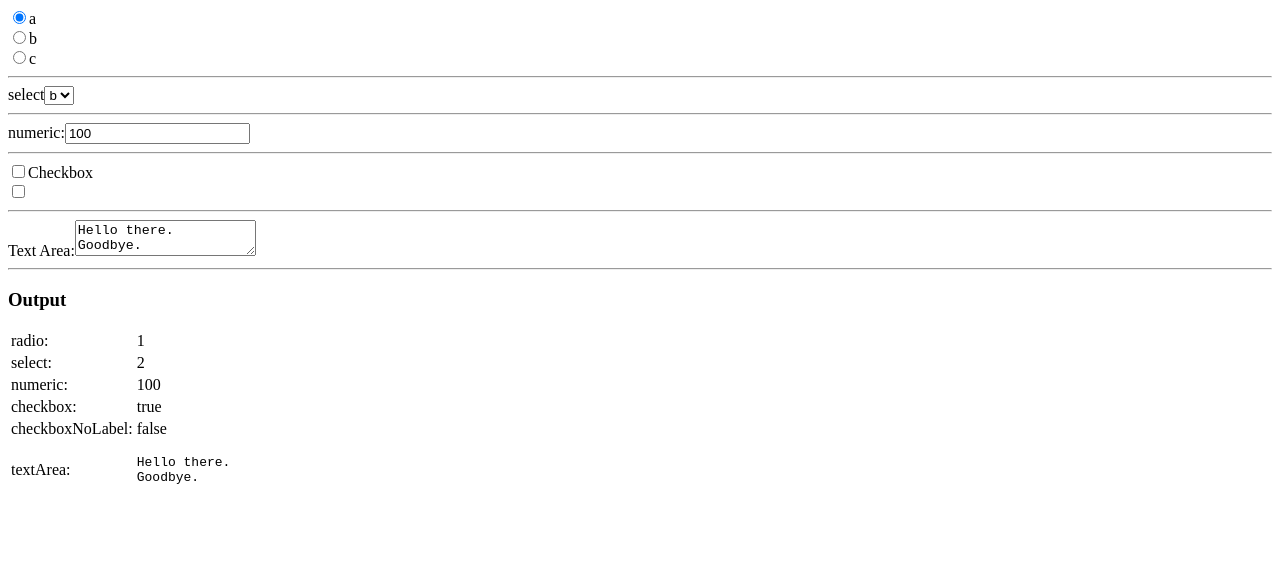
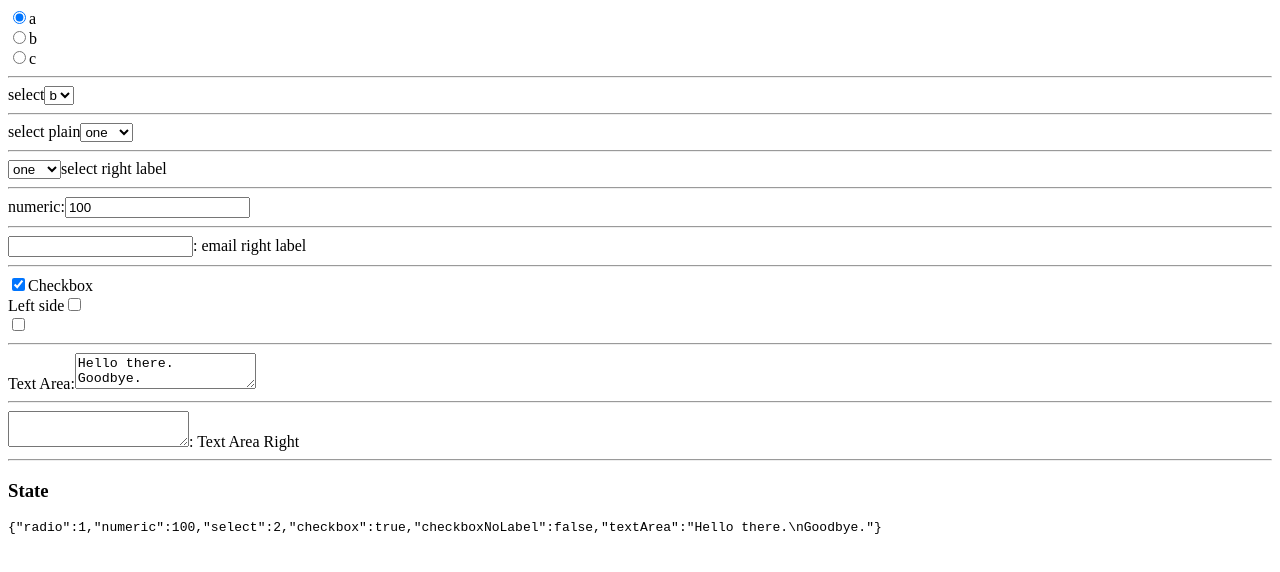
Before and after one commit to Martlark/BootstrapInput, a React app: page / in a window 1280 px wide. Shown: the top 572 px of the page. Built offline with nearby package versions, Linux system fonts and the light colour scheme; the HTML template or start-up script is replaced by a standard one.

Commit message:
1.1.7 release

```diff
--- a/package.json
+++ b/package.json
@@ -1,6 +1,6 @@
 {
   "name": "bootstrap-input-react",
-  "version": "1.1.5",
+  "version": "1.1.7",
   "description": "Bootstrap inputs for react that manage themselves",
   "main": "dist/index.js",
   "repository": {
--- a/src/example.jsx
+++ b/src/example.jsx
@@ -1,5 +1,6 @@
 import React, {Component} from 'react'
 import ReactDOM from 'react-dom'
+// import BootstrapInput from "./../dist/index.js";
 import BootstrapInput from "./index.jsx";
 
 class Content extends Component {
@@ -23,44 +24,27 @@ class Content extends Component {
                 <BootstrapInput parent={this} name="select" type="select" label="select"
                                 options={[{label: 'a', value: 1}, {label: 'b', value: 2}, {label: 'c', value: 3}]}/>
                 <hr/>
+                <BootstrapInput parent={this} name="selectPlain" type="select" label="select plain"
+                                options={['one','two','three']}/>
+                <hr/>
+                <BootstrapInput parent={this} name="selectRight" type="select" label="select right label" labelPos={"right"}
+                                options={['one','two','three']}/>
+                <hr/>
                 <BootstrapInput parent={this} name="numeric" type="number" label="numeric:" min="1"/>
                 <hr/>
+                <BootstrapInput parent={this} name="email" type="email" label=": email right label" labelPos={"right"}/>
+                <hr/>
                 <BootstrapInput parent={this} name="checkbox" type="checkbox" label="Checkbox"/>
+                <BootstrapInput parent={this} name="checkboxLeft" type="checkbox" label="Left side" labelPos={"left"}/>
                 <BootstrapInput parent={this} name="checkboxNoLabel" type="checkbox"/>
                 <hr/>
                 <BootstrapInput parent={this} name="textArea" type="textarea" label="Text Area:"/>
                 <hr/>
-                <h3>Output</h3>
-                <table>
-                    <tbody>
-                        <tr>
-                            <td>radio:</td>
-                            <td>{this.state.radio}</td>
-                        </tr>
-                        <tr>
-                            <td>select:</td>
-                            <td>{this.state.select}</td>
-                        </tr>
-                        <tr>
-                            <td>numeric:</td>
-                            <td>{this.state.numeric}</td>
-                        </tr>
-                        <tr>
-                            <td>checkbox:</td>
-                            <td>{this.state.checkbox ? 'true' : 'false'}</td>
-                        </tr>
-                        <tr>
-                            <td>checkboxNoLabel:</td>
-                            <td>{this.state.checkboxNoLabel ? 'true' : 'false'}</td>
-                        </tr>
-                        <tr>
-                            <td>textArea:</td>
-                            <td>
-                                <pre>{this.state.textArea}</pre>
-                            </td>
-                        </tr>
-                    </tbody>
-                </table>
+                <BootstrapInput parent={this} name="textAreaRight" type="textarea" label=": Text Area Right" labelPos={"right"}/>
+                <hr/>
+                <h3>State</h3>
+                <pre>{JSON.stringify(this.state)}
+                </pre>
             </div>
         )
     }
--- a/src/index.jsx
+++ b/src/index.jsx
@@ -20,6 +20,7 @@ export default class BootstrapInput extends Component {
         inputClassName: PropTypes.string,
         inlineClassName: PropTypes.string,
         labelClassName: PropTypes.string,
+        labelPos: PropTypes.string,
     };
 
     static defaultProps = {
@@ -53,6 +54,13 @@ export default class BootstrapInput extends Component {
 
     renderWithLabel(inputControl) {
         if (this.props.label) {
+            if (this.props.labelPos === "right") {
+                return <div className={this.props.inlineClassName}>
+                    <label
+                        className={this.props.labelClassName}
+                        htmlFor={this.state.id}>{inputControl}{this.props.label}</label>
+                </div>;
+            }
             return <div className={this.props.inlineClassName}>
                 <label
                     className={this.props.labelClassName}
@@ -68,39 +76,73 @@ export default class BootstrapInput extends Component {
 
         switch (type) {
             case 'textarea':
-                return this.renderWithLabel(<textarea className={"form-control"} value={state[name]}
+                return this.renderWithLabel(<textarea className={"form-control"} value={state[name]} id={this.state.id}
                                                       onChange={evt => this.onChange(evt)} {...this.inputProps} />);
             case 'checkbox':
-                return (<div className={"form-check"}>
-                    <label className="form-check-label">
-                        <input className="form-check-input" type={type} value={state[name]}
-                               onChange={evt => this.onChange(evt)} {...this.inputProps} />{this.props.label}
-                    </label>
-                </div>);
+                return this.renderCheckbox(type, state, name);
             case 'radio':
-                return options.map(option =>
-                    <div className={"form-check"} key={option.label || option}>
-                        <label className={this.props.labelClassName}>
-                            <input className={"form-check-input"} name={name} type={type} value={option.value || option}
-                                   checked={option.value == this.state.value}
-                                   onChange={evt => this.onChange(evt)} {...this.inputProps} />{option.label || option}
-                        </label>
-                    </div>
-                );
+                return this.renderRadio(options, name, type);
             case 'select':
-                return <div className={"form-group"}>
-                    <label className={this.props.labelClassName} htmlFor={this.state.id}>{label}</label>
-                    <select name={name} value={state[name]} className={"form-control"}
-                            onChange={evt => this.onChange(evt)} {...this.inputProps}>
-                        {options.map(option => <option key={option.label || option}
-                                                       value={option.value || option}>{option.label || option}</option>)}
-                    </select>
-                </div>;
+                return this.renderSelect(label, name, state, options);
             default:
                 return this.renderWithLabel(<input className={this.props.inputClassName} type={type} value={state[name]}
-                                                   checked={state[name]}
+                                                   checked={state[name]} id={this.state.id}
                                                    onChange={evt => this.onChange(evt)} {...this.inputProps} />)
         }
     }
 
+    renderSelect(label, name, state, options) {
+        let leftLabel = <label className={this.props.labelClassName} htmlFor={this.state.id}>{label}</label>;
+        let rightLabel = "";
+        if (this.props.labelPos === "right") {
+            rightLabel = leftLabel;
+            leftLabel = "";
+        }
+        return <div className={"form-group"}>
+            {leftLabel}
+            <select name={name} value={state[name]} className={"form-control"} id={this.state.id}
+                    onChange={evt => this.onChange(evt)} {...this.inputProps}>
+                {options.map(option => <option key={option.label || option}
+                                               value={option.value || option}>{option.label || option}</option>)}
+            </select>
+            {rightLabel}
+        </div>;
+    }
+
+    renderCheckbox(type, state, name) {
+        let rightLabel = this.props.label;
+        let leftLabel = "";
+        if (this.props.labelPos === "left") {
+            leftLabel = rightLabel;
+            rightLabel = "";
+        }
+        return (<div className={"form-check"}>
+            <label className="form-check-label">
+                {leftLabel}<input className="form-check-input" type={type} value={state[name]}
+                                  checked={state[name] ? true : false}
+                                  onChange={evt => this.onChange(evt)} {...this.inputProps} />{rightLabel}
+            </label>
+        </div>);
+    }
+
+    renderRadio(options, name, type) {
+        return options.map(option => {
+            let rightLabel = option.label || option;
+            let leftLabel = "";
+            const label = rightLabel;
+            if (this.props.labelPos === "left") {
+                leftLabel = rightLabel;
+                rightLabel = "";
+            }
+            const input = <input className={"form-check-input"} name={name} type={type}
+                                 value={option.value || option}
+                                 checked={option.value == this.state.value}
+                                 onChange={evt => this.onChange(evt)} {...this.inputProps} />;
+            return (<div className={"form-check"} key={label}>
+                <label className={this.props.labelClassName}>
+                    {leftLabel}{input}{rightLabel}
+                </label>
+            </div>)
+        });
+    }
 }
```
Also changed, not shown: 1 other file (tests, documents, lock files or other folders).
